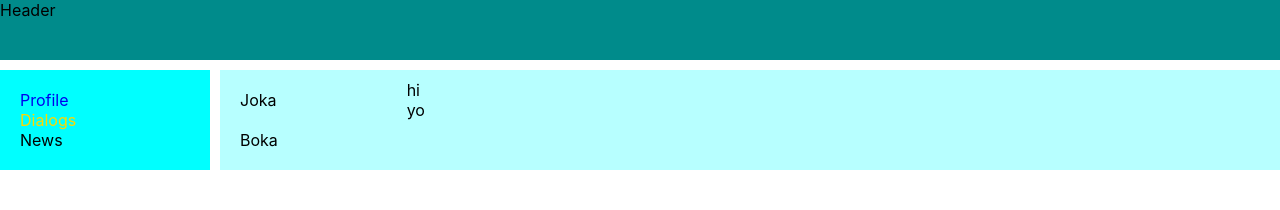
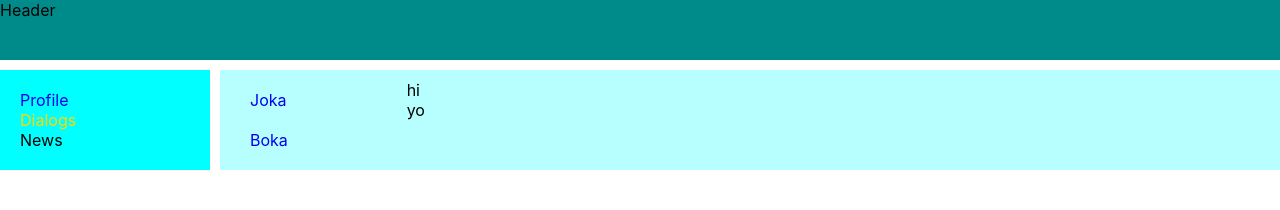
Before and after one commit to kurtykurtykurty/react-way-of-samurai, a React (Create React App) app: page /dialogs in a window 1280 px wide. Shown: the top 210 px of the page. Built offline with nearby package versions, Linux system fonts and the light colour scheme.

Commit message:
lesson 22 route exact

```diff
--- a/src/App.css
+++ b/src/App.css
@@ -7,3 +7,7 @@
   grid-template-columns: 2fr 10fr;
   grid-gap: 10px;
 }
+
+a {
+  text-decoration: none;
+}
--- a/src/components/Dialogs/index.js
+++ b/src/components/Dialogs/index.js
@@ -1,11 +1,20 @@
+import { NavLink } from "react-router-dom";
 import style from "./index.module.css";
 
 const Dialogs = (props) => {
   return (
     <div className={style.dialogs}>
       <div className={style.dialogsItems}>
-        <div className={style.dialog}>Joka</div>
-        <div className={style.dialog}>Boka</div>
+        <div className={style.dialog}>
+          <NavLink to="/dialogs/1" className={style.dialog}>
+            Joka
+          </NavLink>
+        </div>
+        <div className={style.dialog}>
+          <NavLink to="/dialogs/2" className={style.dialog}>
+            Boka
+          </NavLink>
+        </div>
       </div>
       <div className={style.messages}>
         <div className={style.message}>hi</div>
```
